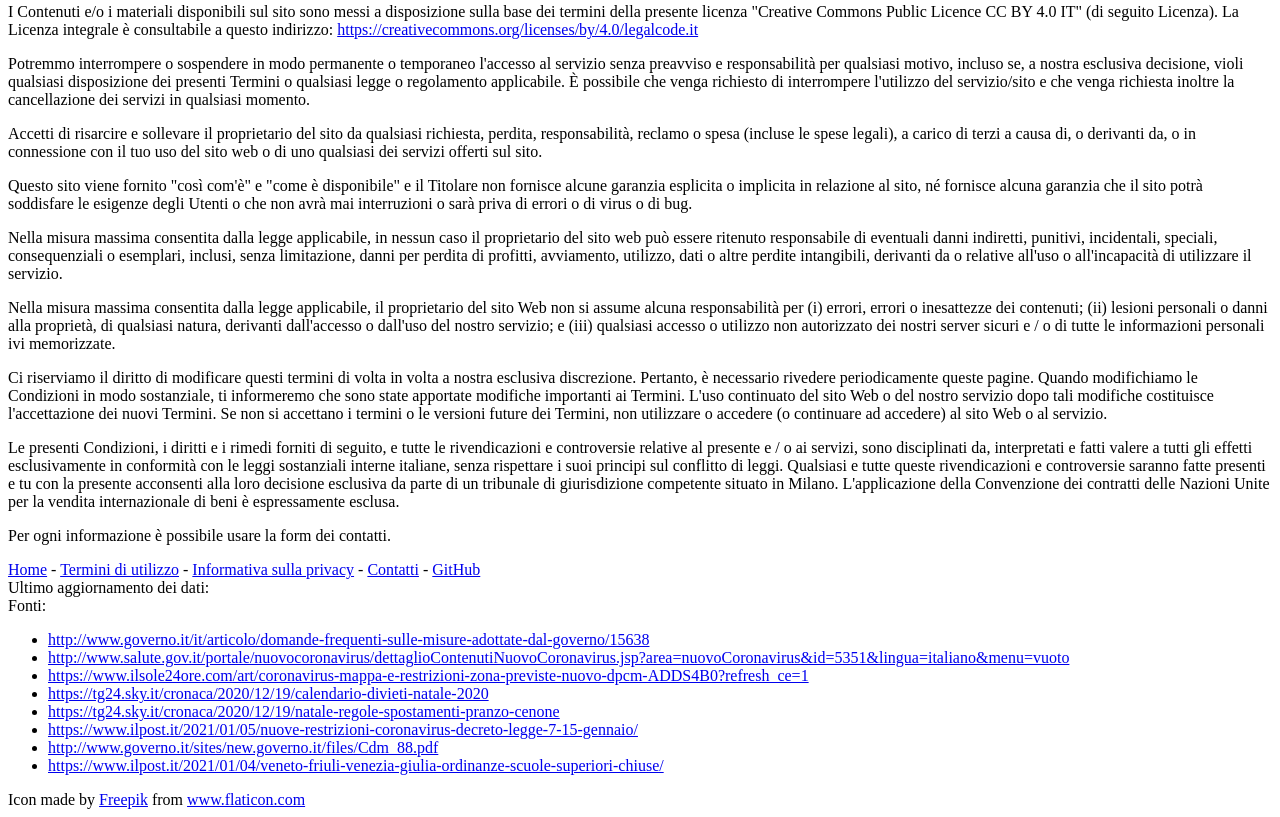
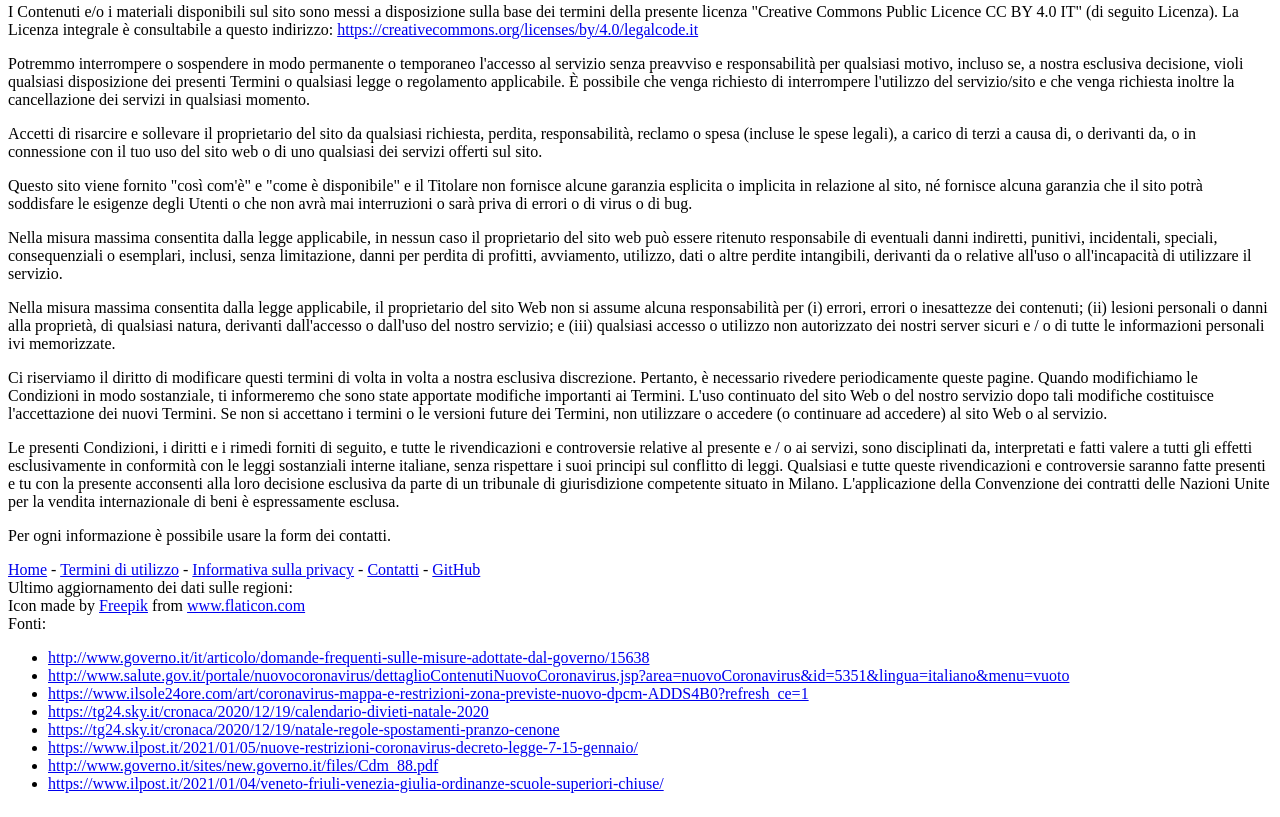
Before and after one commit to mmolinari/oggiposso, a Gatsby site: page /terms in a window 1280 px wide. Shown: the part 328-1145 px from the top of the page. Built offline with nearby package versions, Linux system fonts and the light colour scheme; Gatsby itself is replaced by a stand-in of ours.

Commit message:
Fix vaccination count message when no data is queried yet; minor fixes.

```diff
--- a/src/components/last-update.js
+++ b/src/components/last-update.js
@@ -14,7 +14,7 @@ export default function LastUpdate () {
         }
       ` }
       render={ data => (
-        <div>Ultimo aggiornamento dei dati: { data.allFile.nodes[0].mtime }</div>
+        <div>Ultimo aggiornamento dei dati sulle regioni: { data.allFile.nodes[0].mtime }</div>
       ) }
     />
   )
--- a/src/components/layout.js
+++ b/src/components/layout.js
@@ -68,12 +68,14 @@ const Layout = ( { location, children } ) => {
           <LastUpdate></LastUpdate>
         </div>
 
+        <div className="text-xs text-center">
+          Icon made by <a href="https://www.flaticon.com/authors/freepik" title="Freepik">Freepik</a> from <a
+          href="https://www.flaticon.com/" title="Flaticon">www.flaticon.com</a>
+        </div>
+
         <div className="m-8">
           <Sources></Sources>
         </div>
-
-        <div className="text-xs my-8">Icon made by <a href="https://www.flaticon.com/authors/freepik" title="Freepik">Freepik</a> from <a
-          href="https://www.flaticon.com/" title="Flaticon">www.flaticon.com</a></div>
       </footer>
     </div>
   )
--- a/src/components/vaccination-count.js
+++ b/src/components/vaccination-count.js
@@ -36,7 +36,7 @@ export default function VaccinationCount ( { ...delegated } ) {
       });
   }, []);
 
-  if (!count) {
+  if (!count[0]) {
     return null;
   }
 
```
